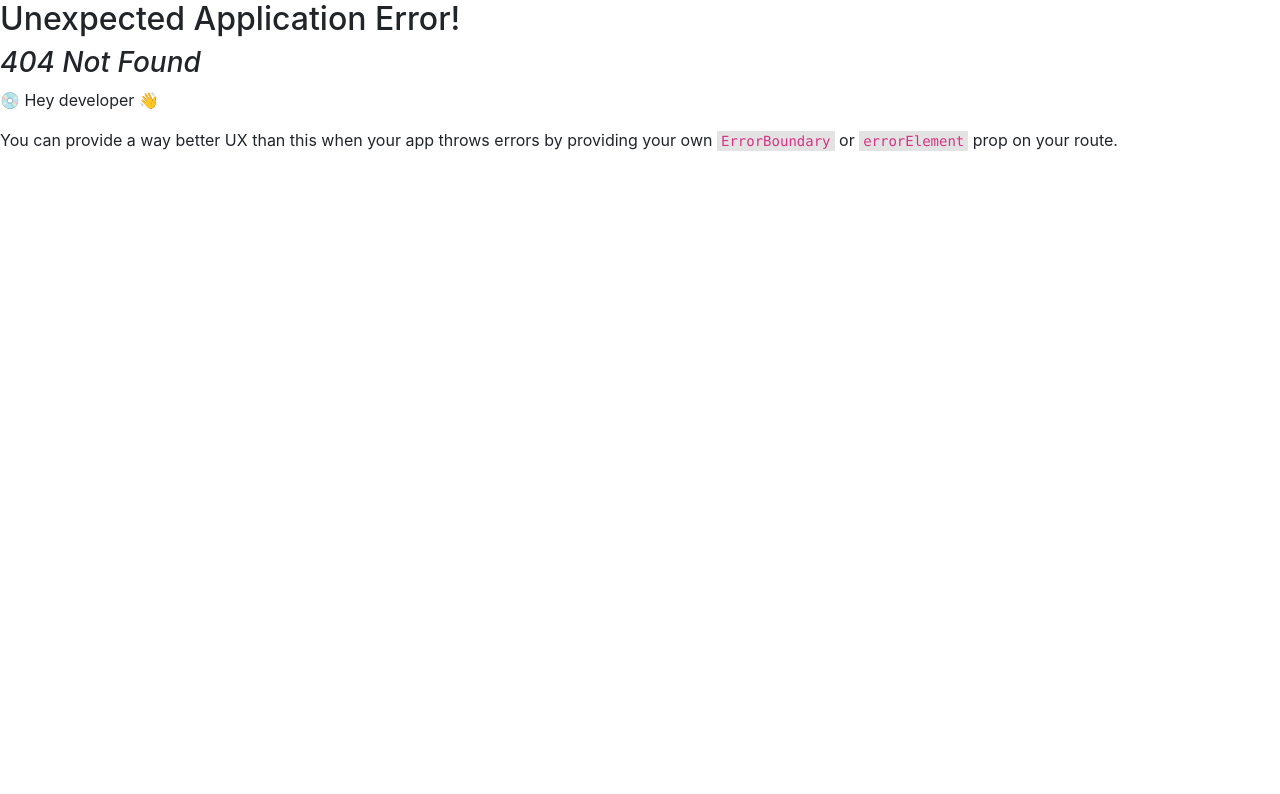
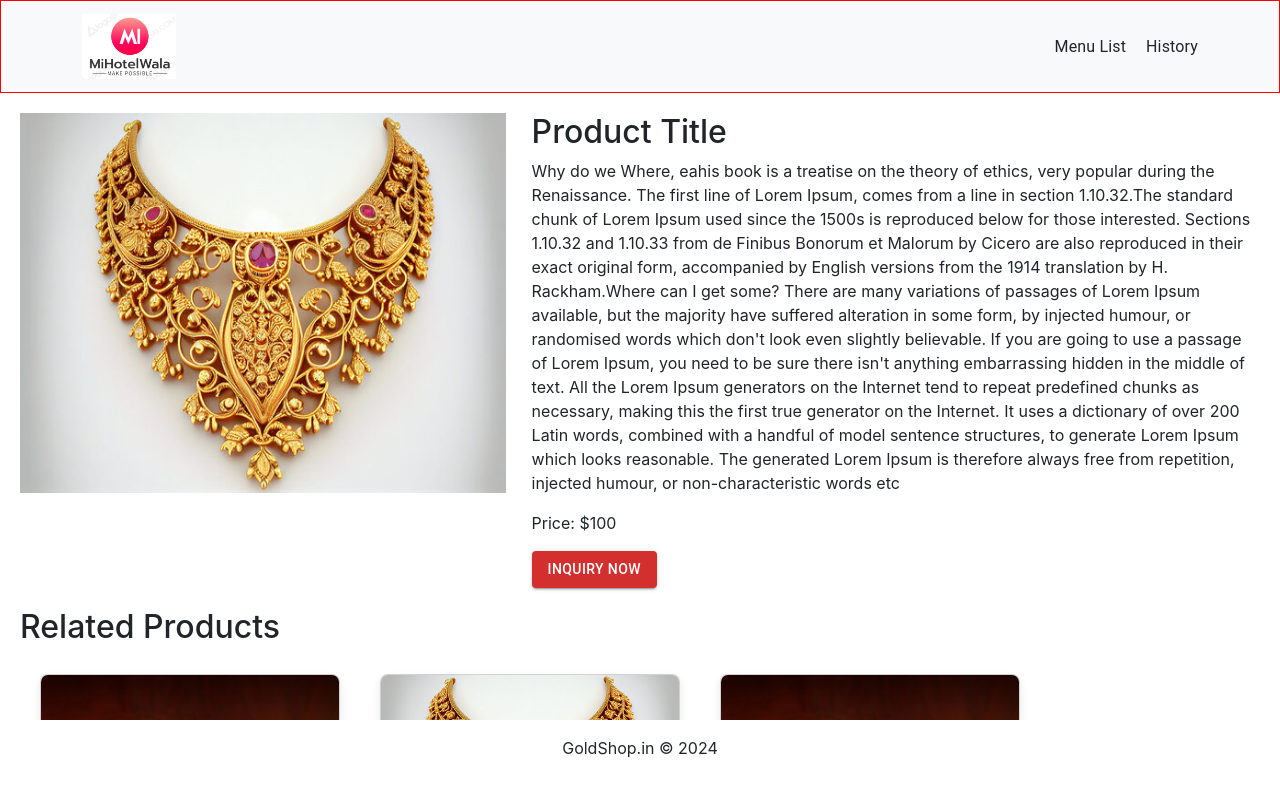
Before and after one commit to Jayeshs1999/goldshop, a React (Create React App) app in the folder frontend/: page /productDetail in a window 1280 px wide. Before the commit this address had no page. Shown: the top 794 px of the page. Built offline with nearby package versions, Linux system fonts and the light colour scheme.

Commit message:
added details screen

```diff
--- a/frontend/src/index.tsx
+++ b/frontend/src/index.tsx
@@ -13,11 +13,13 @@ import App from "./App";
 import reportWebVitals from "./reportWebVitals";
 import { Provider } from "react-redux";
 import Landing from "./screens/Landing";
+import ProductDetail from "./screens/ProductDetails";
 
 const router = createBrowserRouter(
   createRoutesFromElements(
     <Route path="/" element={<App />}>
       <Route path="/" element={<Landing />}></Route>
+      <Route path="/productDetail" element={<ProductDetail />}></Route>
     </Route>
   )
 );
--- a/frontend/src/screens/Landing.tsx
+++ b/frontend/src/screens/Landing.tsx
@@ -1,8 +1,10 @@
 import React from "react";
 import Card from "../utils/Card";
 import { img1, img2 } from "../assets";
+import { useNavigate } from "react-router";
 
 const Landing = () => {
+  const navigate = useNavigate();
   const goldArray = [
     {
       imageSrc: img1,
@@ -56,6 +58,9 @@ const Landing = () => {
     >
       {goldArray.map((data) => (
         <Card
+          handleClick={() => {
+            navigate("/productDetail");
+          }}
           imageSrc={data?.imageSrc}
           heading={data?.heading}
           subtitle={data?.subtitle}
--- /dev/null
+++ b/frontend/src/screens/ProductDetails.tsx
@@ -0,0 +1,101 @@
+import React from "react";
+import { img1, img2 } from "../assets";
+import { Button, Typography } from "@mui/material";
+import { useNavigate } from "react-router";
+import Card from "../utils/Card";
+
+const ProductDetail = ({ image, title, description, price }: any) => {
+  const navigate = useNavigate();
+  const product = {
+    image: "product-image-url.jpg",
+    title: "Product Title",
+    description:
+      "Why do we Where, eahis book is a treatise on the theory of ethics, very popular during the Renaissance. The first line of Lorem Ipsum, comes from a line in section 1.10.32.The standard chunk of Lorem Ipsum used since the 1500s is reproduced below for those interested. Sections 1.10.32 and 1.10.33 from de Finibus Bonorum et Malorum by Cicero are also reproduced in their exact original form, accompanied by English versions from the 1914 translation by H. Rackham.Where can I get some? There are many variations of passages of Lorem Ipsum available, but the majority have suffered alteration in some form, by injected humour, or randomised words which don't look even slightly believable. If you are going to use a passage of Lorem Ipsum, you need to be sure there isn't anything embarrassing hidden in the middle of text. All the Lorem Ipsum generators on the Internet tend to repeat predefined chunks as necessary, making this the first true generator on the Internet. It uses a dictionary of over 200 Latin words, combined with a handful of model sentence structures, to generate Lorem Ipsum which looks reasonable. The generated Lorem Ipsum is therefore always free from repetition, injected humour, or non-characteristic words etc",
+    price: 100,
+  };
+  const goldArray = [
+    {
+      imageSrc: img1,
+      heading: "Ring",
+      subtitle: "Starting from 760000",
+    },
+    {
+      imageSrc: img2,
+      heading: "Gold Phone",
+      subtitle: "Starting from 760000",
+    },
+    {
+      imageSrc: img1,
+      heading: "Gold Laptop",
+      subtitle: "Starting from 760000",
+    },
+    {
+      imageSrc: img2,
+      heading: "Watch",
+      subtitle: "Starting from 30000",
+    },
+    {
+      imageSrc: img1,
+      heading: "Table",
+      subtitle: "Starting from 40000",
+    },
+  ];
+  return (
+    <>
+      <div
+        style={{
+          display: "flex",
+          gap: "26px",
+          // background: "linear-gradient(45deg, black, transparent)",
+        }}
+        className="product-detail"
+      >
+        <div style={{ width: "40%" }}>
+          <img
+            style={{ width: "100%", height: "380px", objectFit: "fill" }}
+            src={img2}
+            alt={product.title}
+          />
+        </div>
+        <div style={{ width: "60%" }}>
+          <h2>{product.title}</h2>
+          <p>{product.description}</p>
+          <p>Price: ${product.price}</p>
+          <Button onClick={handleInquiry} variant="contained" color="error">
+            Inquiry Now
+          </Button>
+          {/* <button onClick={handleInquiry}>Get Inquiry</button> */}
+        </div>
+      </div>
+      <div style={{ marginTop: "20px" }}>
+        <h2>Related Products</h2>
+        <div
+          style={{
+            display: "flex",
+            flexWrap: "wrap",
+            // justifyContent: "center",
+          }}
+        >
+          {goldArray.map((data) => (
+            <Card
+              handleClick={() => {
+                window.scroll(0, 0);
+                navigate("/productDetail");
+              }}
+              imageSrc={data?.imageSrc}
+              heading={data?.heading}
+              subtitle={data?.subtitle}
+            />
+          ))}
+        </div>
+      </div>
+    </>
+  );
+};
+
+const handleInquiry = () => {
+  // Implement your inquiry logic here
+  console.log("Inquiry button clicked");
+};
+
+export default ProductDetail;
--- a/frontend/src/utils/Card.tsx
+++ b/frontend/src/utils/Card.tsx
@@ -1,9 +1,9 @@
 import React from "react";
 import "./Card.css"; // Import CSS for styling
 
-const Card = ({ imageSrc, heading, subtitle }: any) => {
+const Card = ({ imageSrc, heading, subtitle, handleClick }: any) => {
   return (
-    <div className="card">
+    <div className="card" onClick={handleClick}>
       <img src={imageSrc} alt="Card" className="card-image" />
       <div className="card-content">
         <h2 className="card-heading">{heading}</h2>
```
